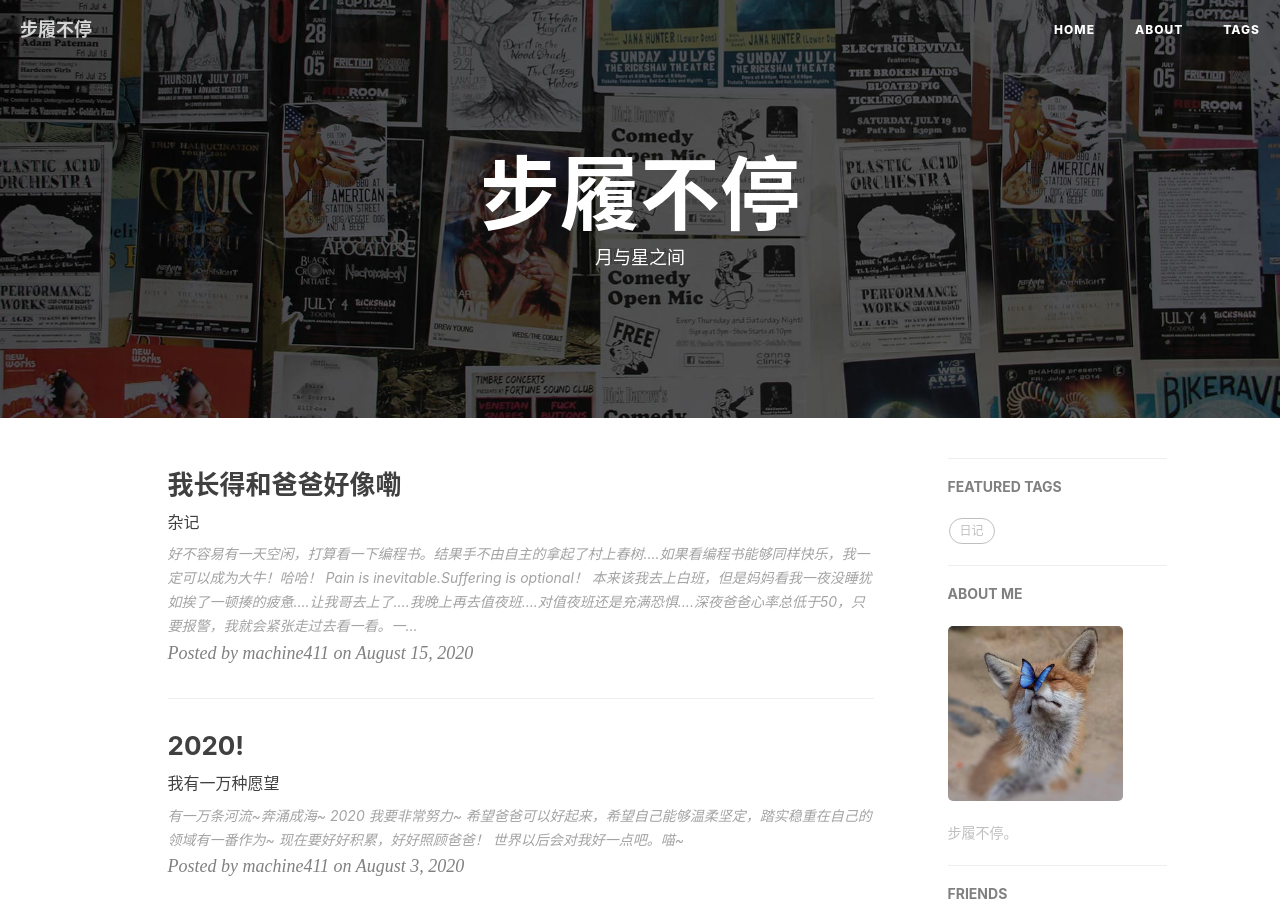
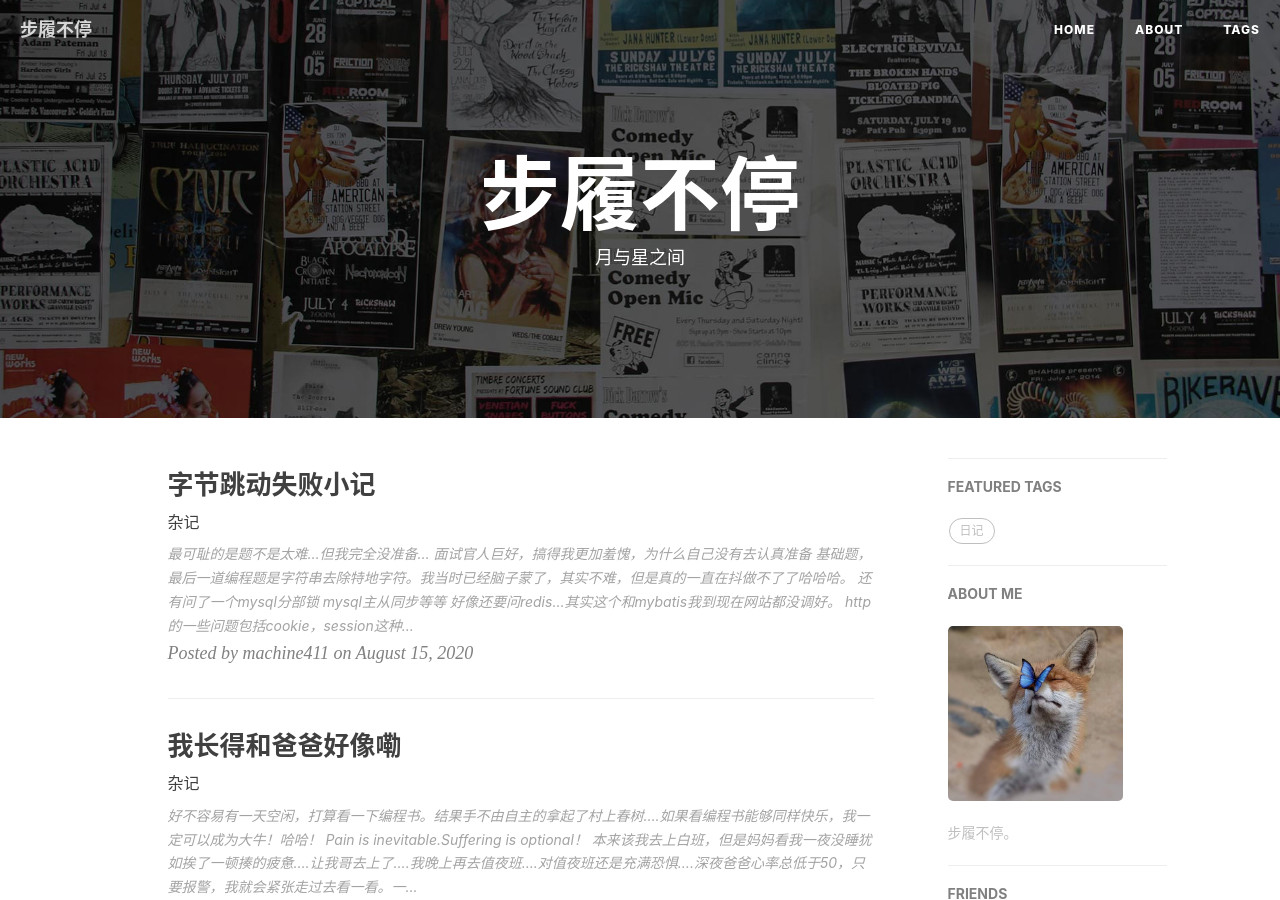
Before and after one commit to machine411/machine411.github.io, a Jekyll site: the page built from index.html, in a window 1280 px wide and 900 px high. Built offline with Jekyll 4.4.1, drawn with Linux system fonts in a browser that asks for light colours; nearby versions of some CDN libraries; the list of posts is cut into pages by our own code; comment, search, counter and statistics services are not loaded.

Commit message:
update_blog&about
fail interview

```diff
--- /dev/null
+++ b/_posts/2020-09-15-blog-fail.markdown
@@ -0,0 +1,49 @@
+---
+layout:     post
+title:      "字节跳动失败小记"
+subtitle:   "杂记"
+date:       2020-08-15
+author:     "machine411"
+header-img: "img/P1000526.JPG"
+tags:
+    - 日记
+---
+最可耻的是题不是太难...但我完全没准备...
+
+面试官人巨好，搞得我更加羞愧，为什么自己没有去认真准备
+
+基础题，最后一道编程题是字符串去除特地字符。我当时已经脑子蒙了，其实不难，但是真的一直在抖做不了了哈哈哈。
+
+还有问了一个mysql分部锁
+
+mysql主从同步等等
+
+好像还要问redis...其实这个和mybatis我到现在网站都没调好。
+
+http的一些问题包括cookie，session这种简单问题，我都答的很咯噔。
+
+因为我准备了好多.JVM问题...
+
+傻了
+
+跑到爸爸床前都不敢告诉他这个事情。
+
+太废了太废了。
+
+但是认为自己five而不去进步才是最可耻的哼哼
+
+我明年还要再试一次（- .-
+
+不能去深圳找胡尘尘玩了，难过
+
+不过我告诉她了一个秘密，她很惊讶，我以为你的脸盲只是因为戴眼镜也看不清人的关系...
+
+哈哈哈
+
+我是一个奇怪的家伙。
+
+以后会变成一个可爱的奇怪的但又很强的家伙
+
+哼e╭(╯^╰)╮
+
+去跑步了，跑完回来就开始干活
```
Also changed, not shown: about.html (+8 -5 lines), 2 other files.
